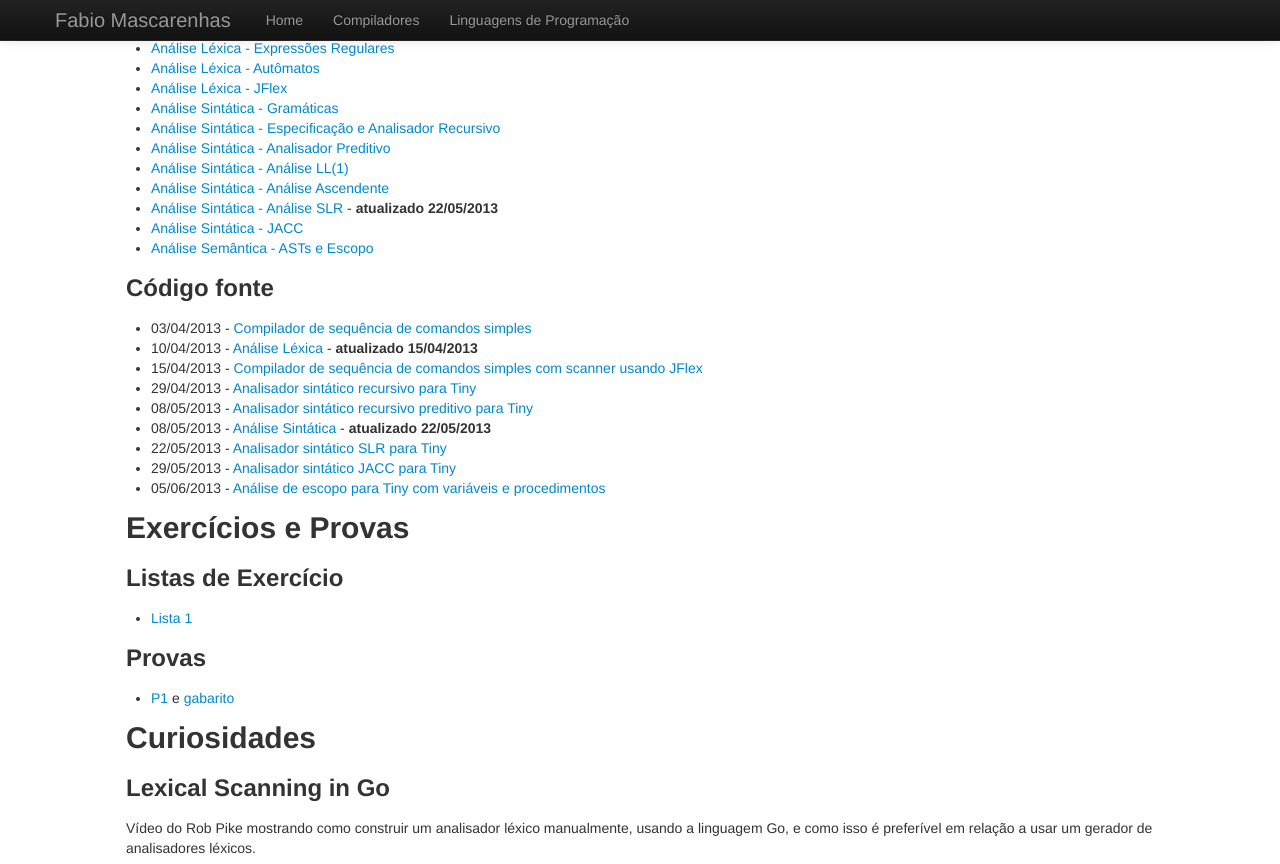
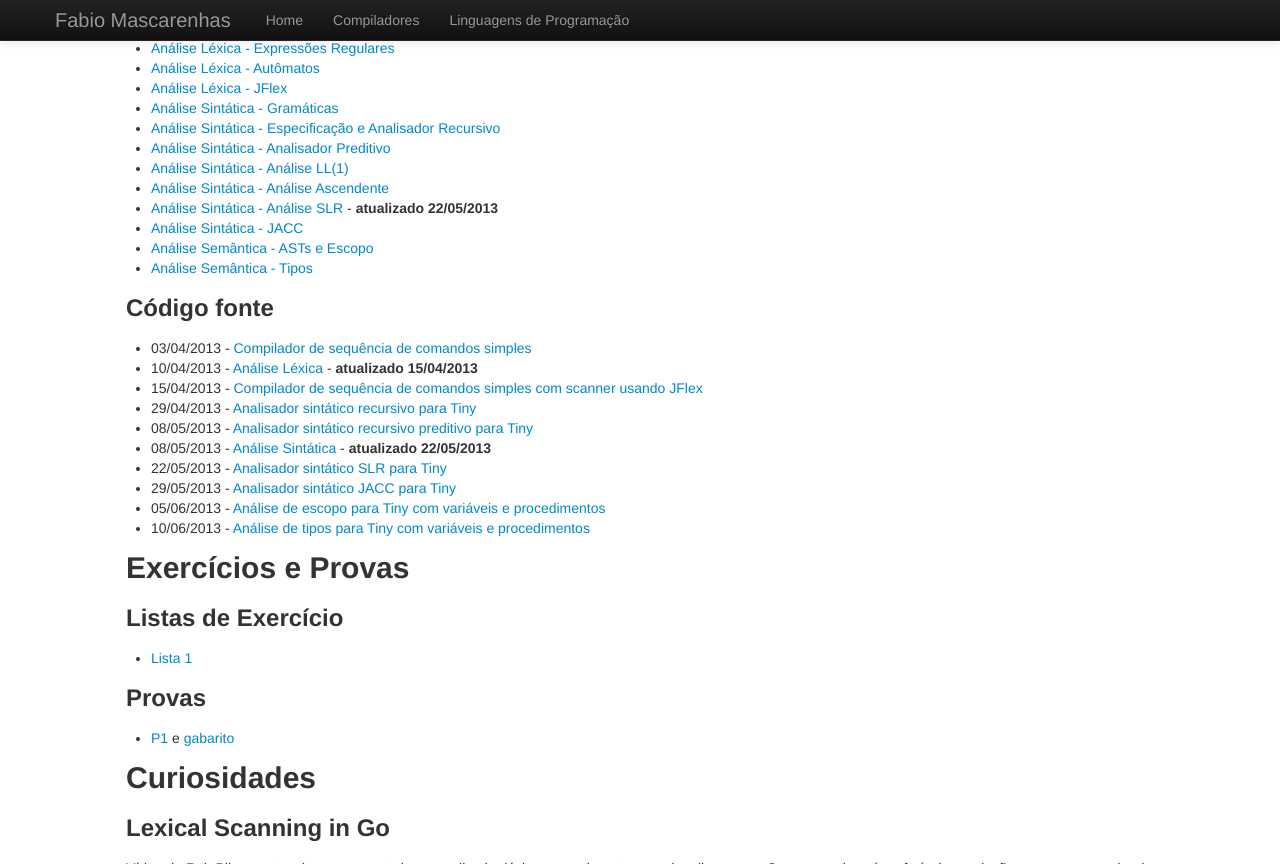
Before and after one commit to fabiomascarenhas/fabiomascarenhas.github.com, a Jekyll site: the page built from comp/index.md, in a window 1280 px wide and 900 px high, scrolled down 1424 px, cut to the strip 0-864 px from the top of the window. Built offline with Jekyll 4.4.1, drawn with Linux system fonts in a browser that asks for light colours.

Commit message:
notas de aula compiladores 10/06

```diff
--- a/comp/index.md
+++ b/comp/index.md
@@ -130,6 +130,7 @@ Notas de Aula
 * [Análise Sintática - Análise SLR](10SLR.pdf) - **atualizado 22/05/2013**
 * [Análise Sintática - JACC](11JACC.pdf)
 * [Análise Semântica - ASTs e Escopo](12Semantica.pdf)
+* [Análise Semântica - Tipos](13Tipos.pdf)
 
 ### Código fonte
 
@@ -142,6 +143,7 @@ Notas de Aula
 * 22/05/2013 - [Analisador sintático SLR para Tiny](Tiny_SLR.zip)
 * 29/05/2013 - [Analisador sintático JACC para Tiny](Tiny_JACC.zip)
 * 05/06/2013 - [Análise de escopo para Tiny com variáveis e procedimentos](Tiny_Escopo.zip)
+* 10/06/2013 - [Análise de tipos para Tiny com variáveis e procedimentos](Tiny_Tipos.zip)
 
 Exercícios e Provas
 -------------------
```
Also changed, not shown: 2 other files.
